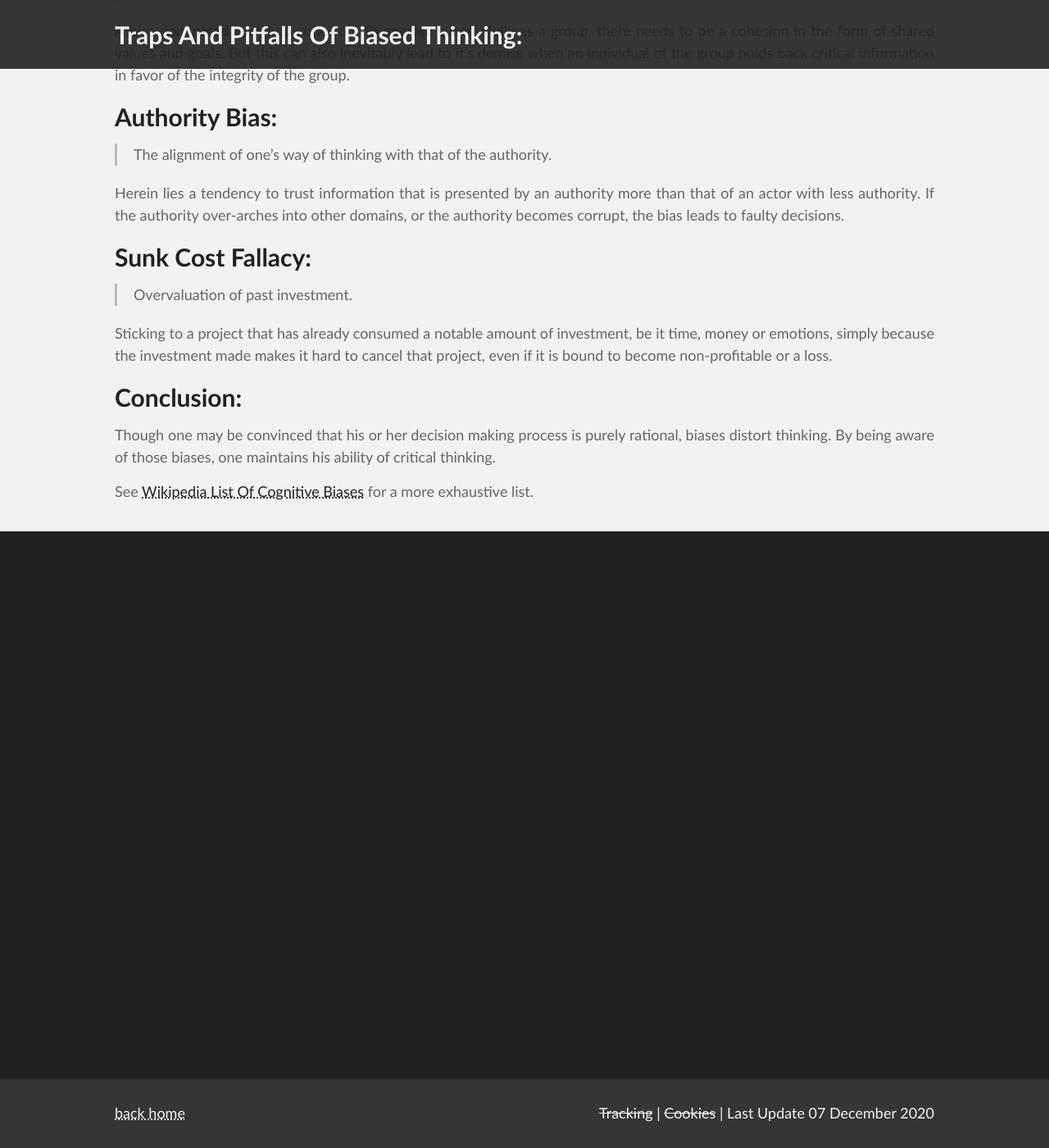
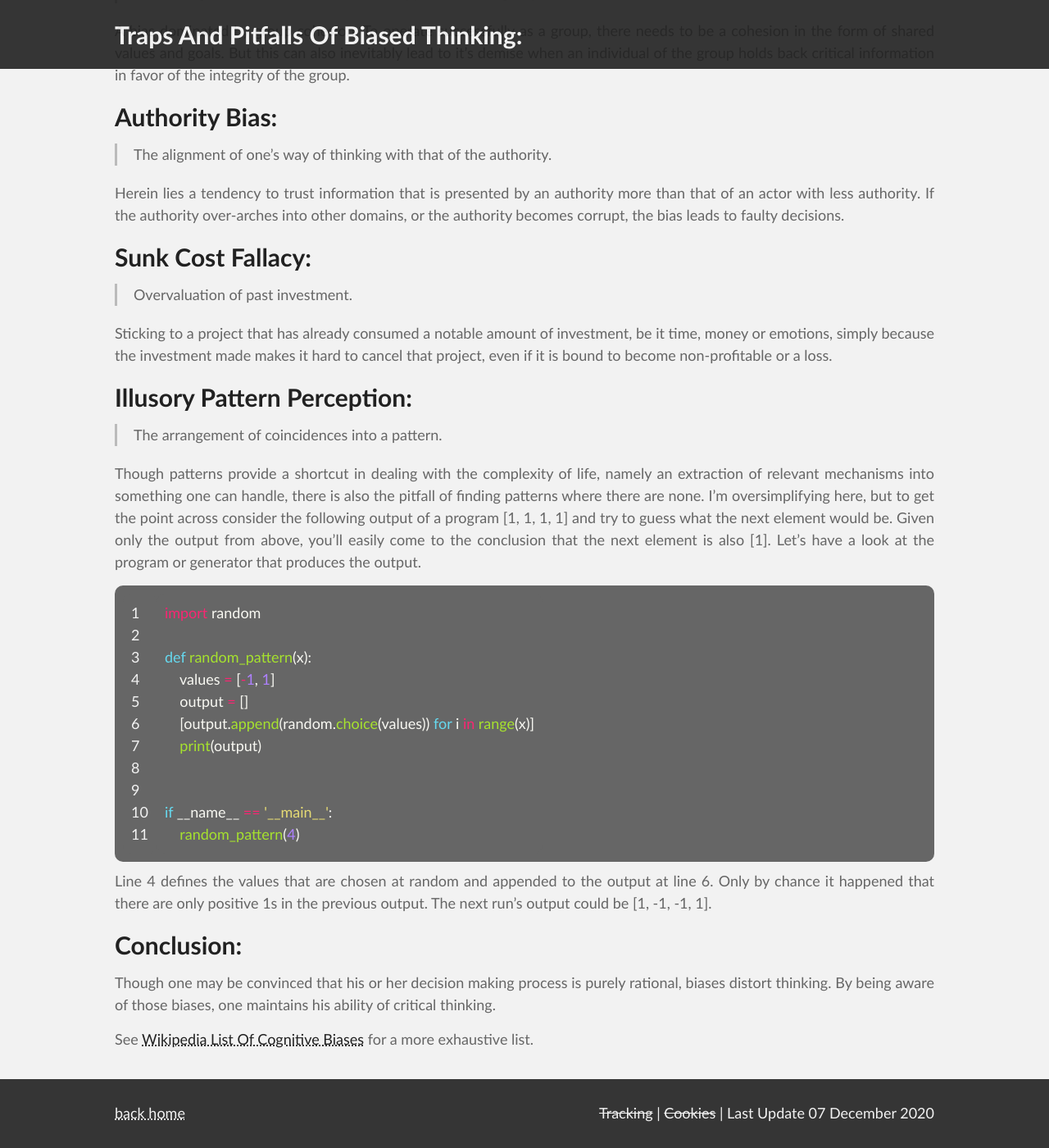
Before and after one commit to ZackDev/zackdev.github.io, a Jekyll site: the page built from pages/traps-and-pitfalls-of-biased-thinking.md, in a window 1280 px wide and 1400 px high, scrolled down 801 px. Shown: the whole window at 82% size. Built offline with Jekyll 4.4.1, drawn with Linux system fonts in a browser that asks for light colours.

Commit message:
added Illusory Pattern Perception

```diff
--- a/pages/traps-and-pitfalls-of-biased-thinking.md
+++ b/pages/traps-and-pitfalls-of-biased-thinking.md
@@ -38,6 +38,28 @@ Herein lies a tendency to trust information that is presented by an authority mo
 
 Sticking to a project that has already consumed a notable amount of investment, be it time, money or emotions, simply because the investment made makes it hard to cancel that project, even if it is bound to become non-profitable or a loss.
 
+# Illusory Pattern Perception:
+> The arrangement of coincidences into a pattern.
+
+Though patterns provide a shortcut in dealing with the complexity of life, namely an extraction of relevant mechanisms into something one can handle, there is also the pitfall of finding patterns where there are none. I'm oversimplifying here, but to get the point across consider the following output of a program [1, 1, 1, 1] and try to guess what the next element would be. Given only the output from above, you'll easily come to the conclusion that the next element is also [1].
+Let's have a look at the program or generator that produces the output.
+
+{% highlight python linenos %}
+import random
+
+def random_pattern(x):
+    values = [-1, 1]
+    output = []
+    [output.append(random.choice(values)) for i in range(x)]
+    print(output)
+
+
+if __name__ == '__main__':
+    random_pattern(4)
+{% endhighlight %}
+
+Line 4 defines the values that are chosen at random and appended to the output at line 6. Only by chance it happened that there are only positive 1s in the previous output. The next run's output could be [1, -1, -1, 1].
+
 # Conclusion:
 Though one may be convinced that his or her decision making process is purely rational, biases distort thinking. By being aware of those biases, one maintains his ability of critical thinking.
 
```
